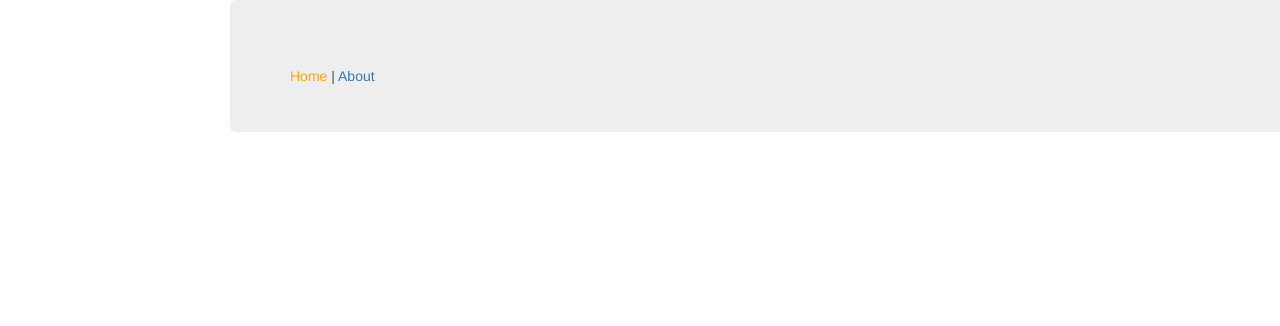
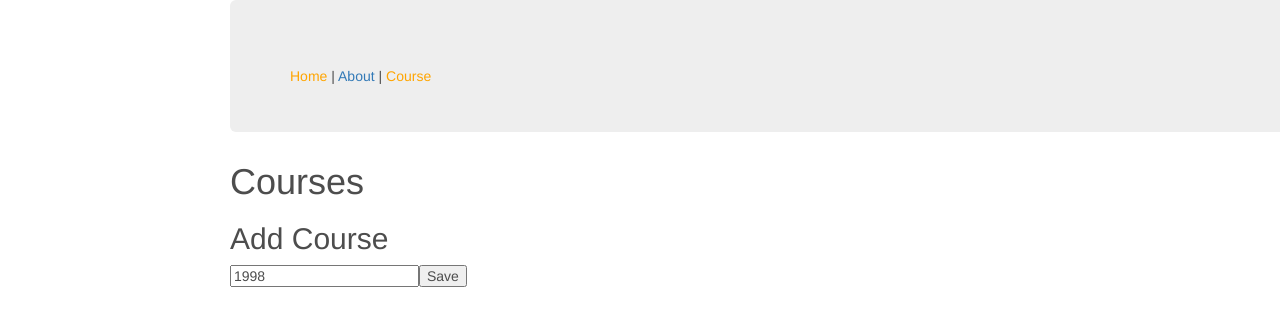
Before and after one commit to cyuanmin/redux-starter, a React app: page /course in a window 1280 px wide. Shown: the top 326 px of the page. Built offline with nearby package versions, Linux system fonts and the light colour scheme.

Commit message:
Added course page, and wired JS events

```diff
--- a/src/components/PrimaryLayout.tsx
+++ b/src/components/PrimaryLayout.tsx
@@ -2,6 +2,7 @@ import { Route, Switch } from 'react-router-dom';
 import * as React from "react";
 import {HomePage} from "../components/home/HomePage";
 import {AboutPage} from "../components/about/AboutPage";
+import {CoursePage} from "../components/course/CoursePage";
 import {Header} from "../components/header/Header";
 
 export const PrimaryLayout: () => JSX.Element = (): JSX.Element => (
@@ -10,6 +11,7 @@ export const PrimaryLayout: () => JSX.Element = (): JSX.Element => (
         <main>
             <Route path="/" exact component={HomePage} />
             <Route path="/about" component={AboutPage} />
+            <Route path="/course" component={CoursePage} />
         </main>
     </div>
 );
--- /dev/null
+++ b/src/components/course/CoursePage.tsx
@@ -0,0 +1,53 @@
+import * as React from "react";
+
+export interface ICourseProps {
+    CourseYear: number;
+}
+
+export interface ICourse {
+    year: number;
+}
+
+export interface ICourseState {
+    course: ICourse;
+}
+
+export class CoursePage extends React.Component<ICourseProps, ICourseState> {
+    public state: ICourseState = {
+        course: { year: 0 },
+    };
+
+    constructor(props: ICourseProps) {
+        super(props);
+        this.state = {
+            course: { year: 1998 }
+           // course: { year: this.props.CourseYear }
+        };
+
+        this.onTitleChange = this.onTitleChange.bind(this);
+        this.onClickSave = this.onClickSave.bind(this);
+    }
+
+    public onTitleChange(ev: any): void {
+        const course: ICourse = this.state.course;
+        course.year = ev.target.value;
+        this.setState({ course: course });
+    }
+
+
+    public onClickSave(ev: any): void {
+        alert('Saving' + this.state.course.year);
+    }
+
+    public render(): JSX.Element {
+        return (
+            <div>
+                <h1>Courses</h1>
+                <h2>Add Course</h2>
+                <input type="text" onChange={this.onTitleChange}
+                    value={this.state.course.year} />
+                <input type="submit" value="Save" onClick={this.onClickSave}/>
+            </div>
+        );
+    }
+}
--- a/src/components/header/Header.tsx
+++ b/src/components/header/Header.tsx
@@ -8,6 +8,8 @@ export const Header: () => JSX.Element = (): JSX.Element =>
                 <NavLink to='/' activeClassName="active">Home</NavLink>
                 {" | "}
                 <NavLink to='/about' activeClassName="active">About</NavLink>
+                {" | "}
+                <NavLink to='/course' activeClassName="active">Course</NavLink>
             </nav>
         </header>
     );
```
